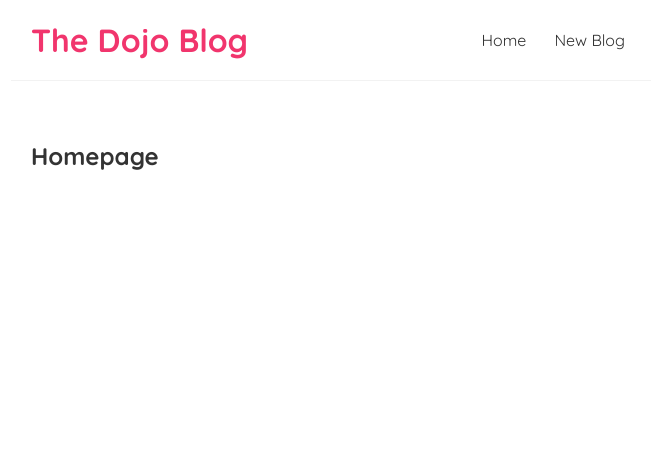
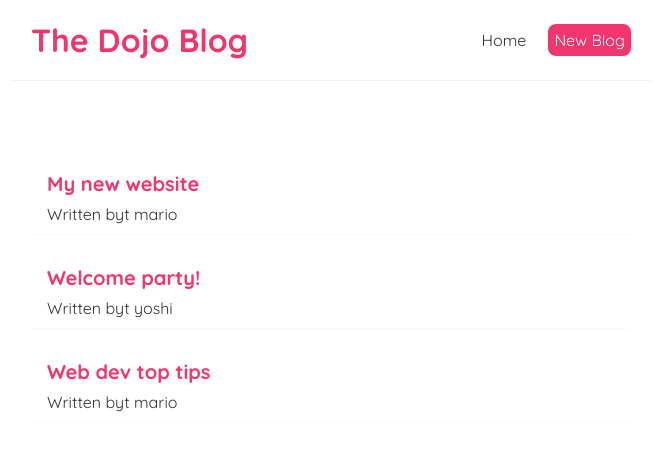
Before and after one commit to Bazjam/React-Axios-Get-Post-Put-Delete, a React (Create React App) app: page / in a window 1280 px wide. Shown: the top 450 px of the page, without its empty margins (309-971 px from the left). Built offline with nearby package versions, Linux system fonts and the light colour scheme.

Commit message:
map Home page

```diff
--- a/src/Home.jsx
+++ b/src/Home.jsx
@@ -1,11 +1,24 @@
+import { useState } from "react";
+
 const Home = () => {
+  const [blogs, setBlogs] = useState([
+    { title: "My new website", body: "lorem ipsum...", author: "mario", id: 1 },
+    { title: "Welcome party!", body: "lorem ipsum...", author: "yoshi", id: 2 },
+    { title: "Web dev top tips", body: "lorem ipum...", author: "mario", id: 3 },
+  ]);
+
+  console.log(blogs);
+
   return (
     <div className="home">
-      <h2>Homepage</h2>
+      {blogs.map(e => (
+        <div className="blog-preview" key={e.id}>
+          <h2>{e.title}</h2>
+          <p>Written byt {e.author}</p>
+        </div>
+      ))}
     </div>
   );
-}
-
-
+};
 
 export default Home;
--- a/src/Navbar.jsx
+++ b/src/Navbar.jsx
@@ -4,10 +4,19 @@ const Navbar = () => {
       <h1>The Dojo Blog</h1>
       <div className="links">
         <a href="/">Home</a>
-        <a href="/create">New Blog</a>
+        <a
+          href="/create"
+          style={{
+            color: "white",
+            backgroundColor: "#f1356d",
+            borderRadius: "8px",
+          }}
+        >
+          New Blog
+        </a>
       </div>
     </div>
   );
-}
+};
 
 export default Navbar;
--- a/src/index.css
+++ b/src/index.css
@@ -5,9 +5,6 @@
   font-family: "Quicksand";
   color: #333;
 }
-
-
-
 .navbar {
   padding: 20px;
   display: flex;
@@ -35,3 +32,18 @@
   margin: 40px auto;
   padding: 20px;
 }
+
+/* blog previews / list */
+.blog-preview {
+  padding: 10px 16px;
+  margin: 20px 0;
+  border-bottom: 1px solid #fafafa;
+}
+.blog-preview:hover {
+  box-shadow: 1px 3px 5px rgba(0,0,0,0.1);
+}
+.blog-preview h2 {
+  font-size: 20px;
+  color: #f1356d;
+  margin-bottom: 8px;
+}
```
